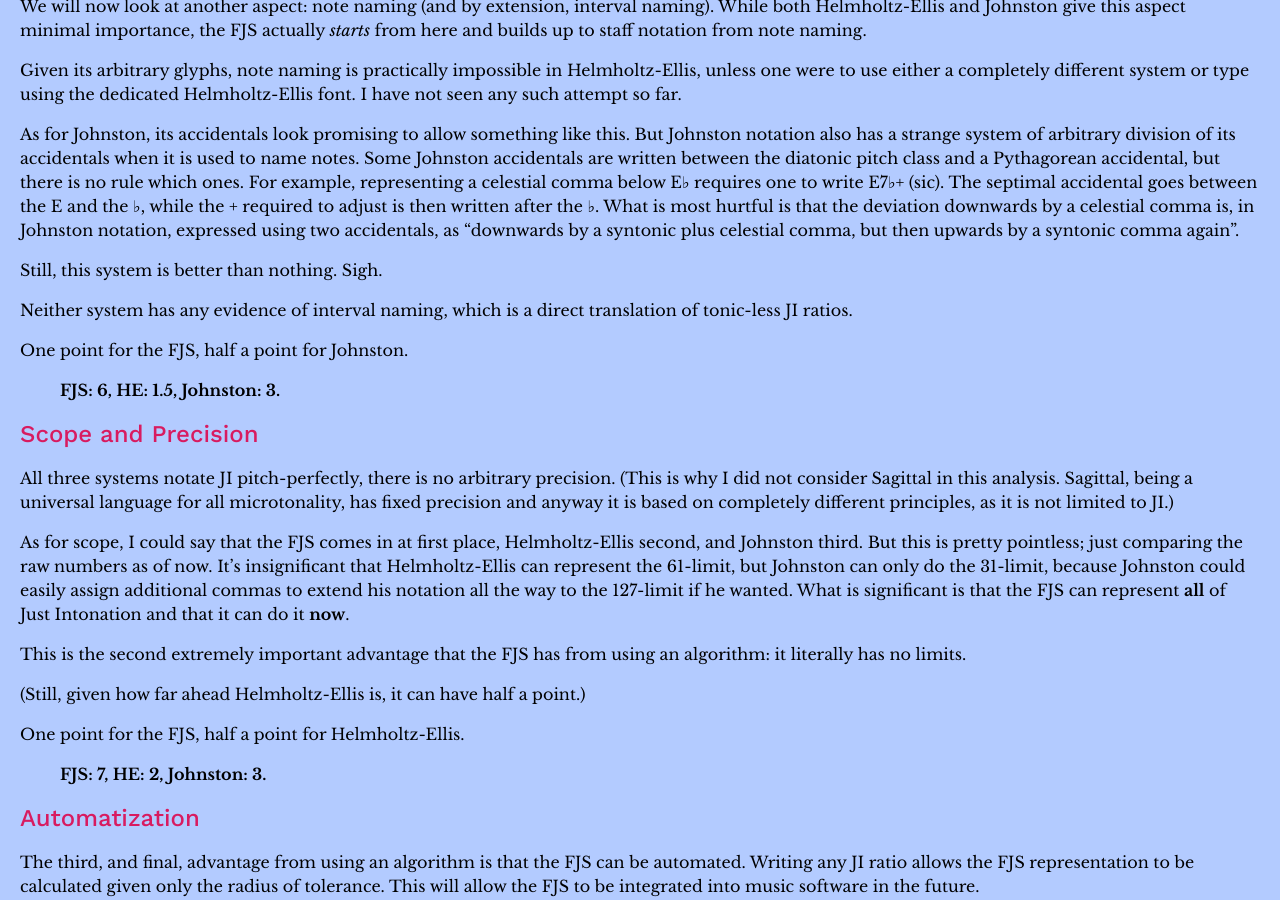
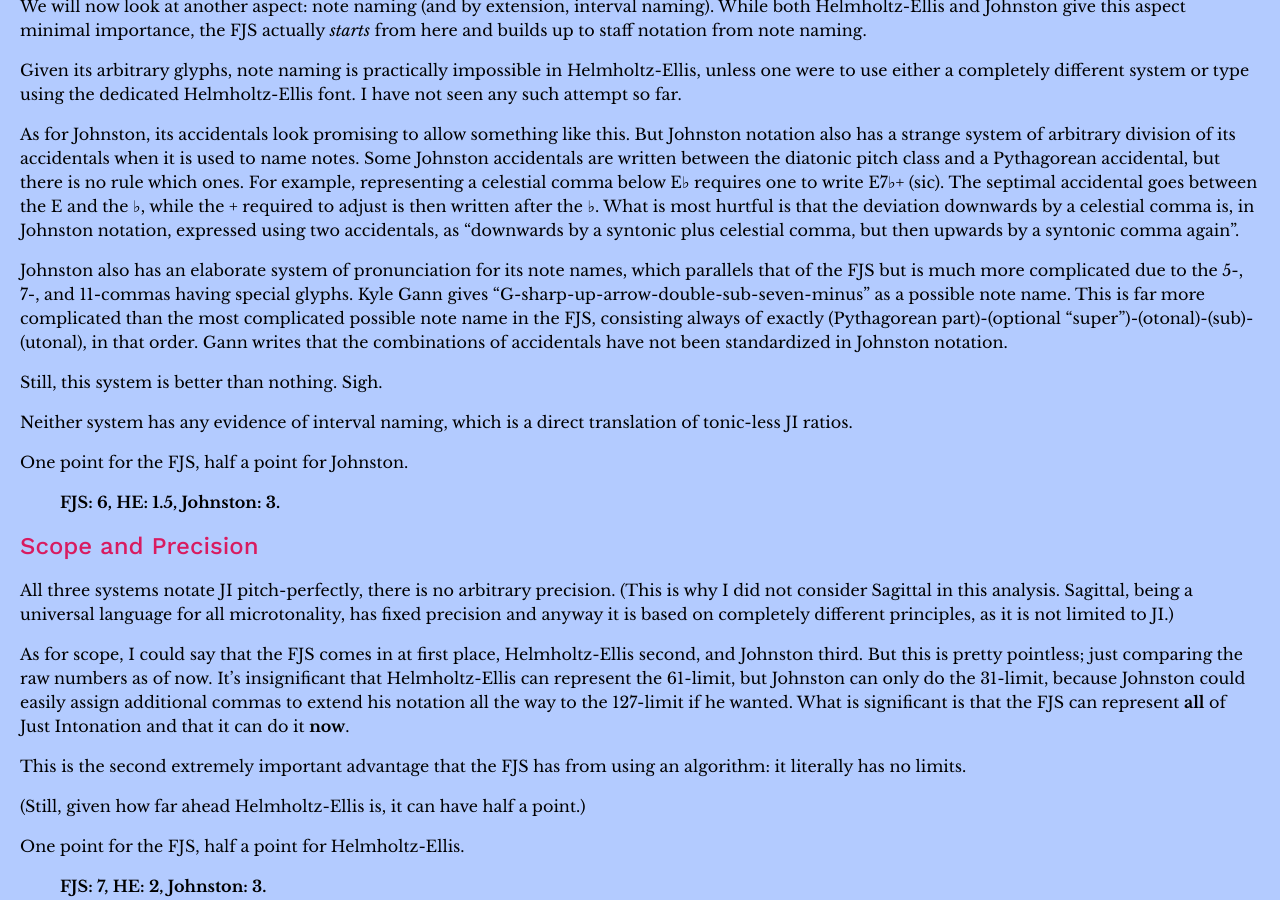
Before and after one commit to misotanni/misotanni.github.io, a Jekyll site: the page built from fjs/en/compare.md, in a window 1280 px wide and 900 px high, scrolled down 5088 px. Built offline with Jekyll 4.4.1, drawn with Linux system fonts in a browser that asks for light colours; our own code applies the rules of GitHub Pages for plain Markdown files; formulas are drawn with MathJax 3.

Commit message:
G-sharp-up-arrow-double-sub-seven-minus

```diff
--- a/fjs/en/compare.md
+++ b/fjs/en/compare.md
@@ -165,6 +165,8 @@ Given its arbitrary glyphs, note naming is practically impossible in Helmholtz-E
 
 As for Johnston, its accidentals look promising to allow something like this. But Johnston notation also has a strange system of arbitrary division of its accidentals when it is used to name notes. Some Johnston accidentals are written between the diatonic pitch class and a Pythagorean accidental, but there is no rule which ones. For example, representing a celestial comma below E♭ requires one to write E7♭+ (sic). The septimal accidental goes between the E and the ♭, while the + required to adjust is then written after the ♭. What is most hurtful is that the deviation downwards by a celestial comma is, in Johnston notation, expressed using two accidentals, as "downwards by a syntonic plus celestial comma, but then upwards by a syntonic comma again".
 
+Johnston also has an elaborate system of pronunciation for its note names, which parallels that of the FJS but is much more complicated due to the 5-, 7-, and 11-commas having special glyphs. Kyle Gann gives "G-sharp-up-arrow-double-sub-seven-minus" as a possible note name. This is far more complicated than the most complicated possible note name in the FJS, consisting always of exactly (Pythagorean part)-(optional "super")-(otonal)-(sub)-(utonal), in that order. Gann writes that the combinations of accidentals have not been standardized in Johnston notation.
+
 Still, this system is better than nothing. Sigh.
 
 Neither system has any evidence of interval naming, which is a direct translation of tonic-less JI ratios.
```
